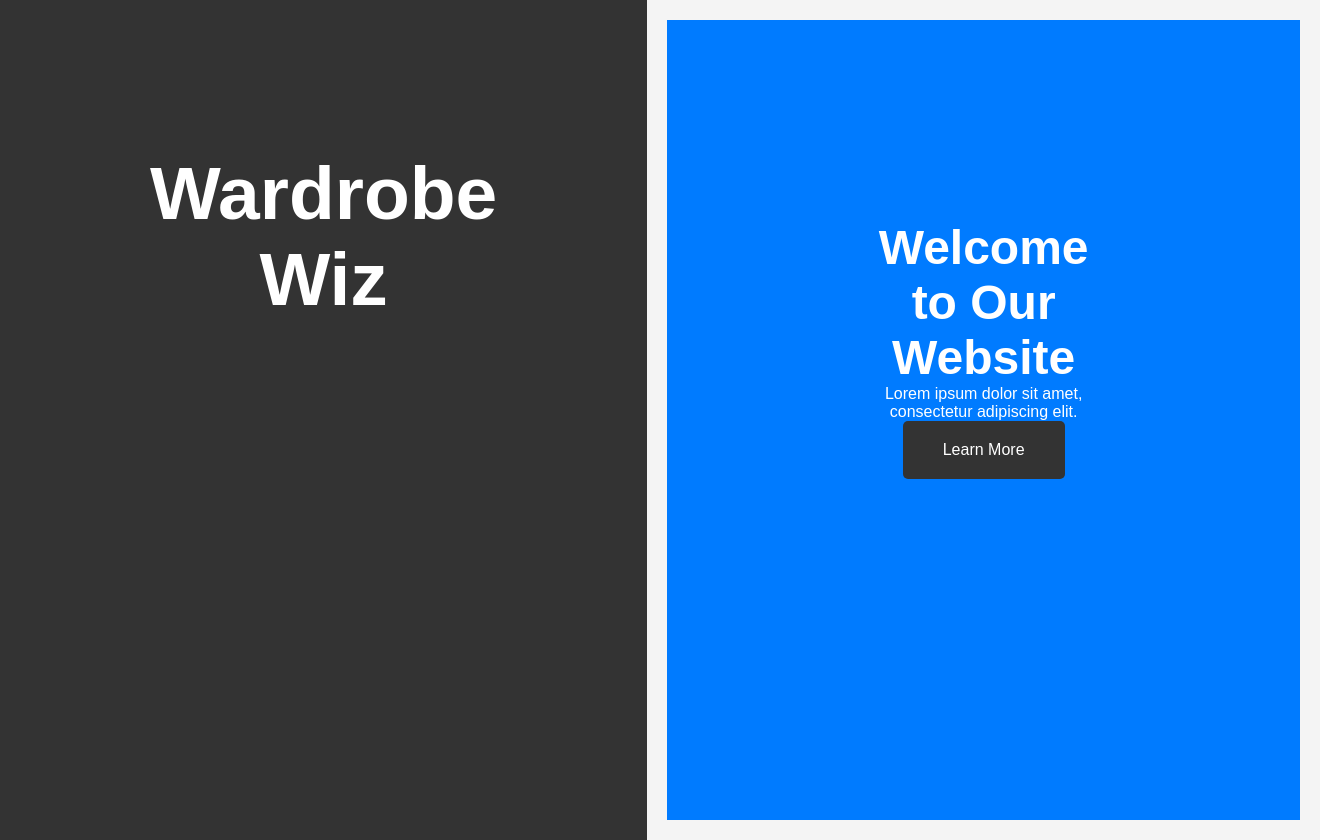
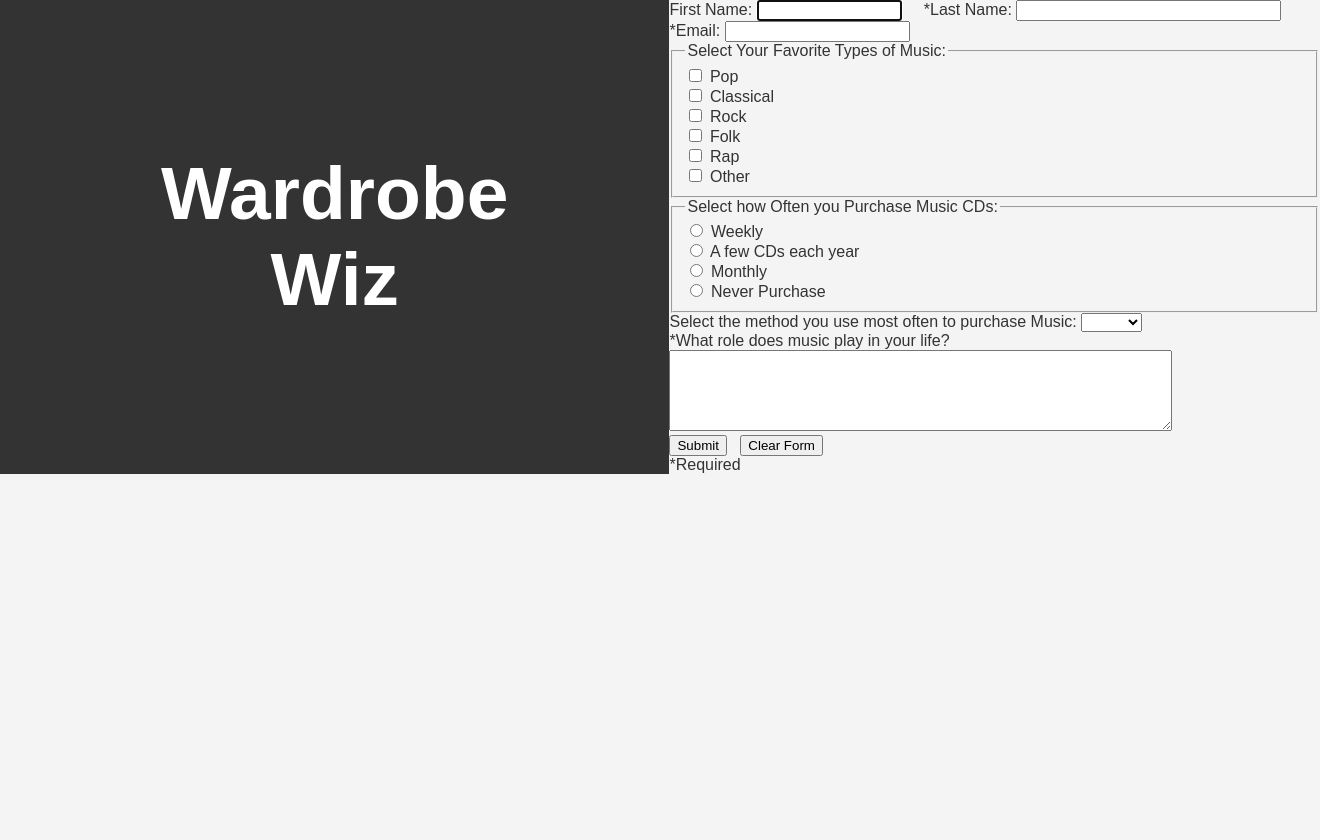
Before and after one commit to Zohaib2421/Wardrobe-Wiz, a PHP site: page /Wardrobe.html in a window 1320 px wide. After the commit the page ends 474 px from the top, so only its background shows below. Run offline with PHP 8.4, Linux system fonts and the light colour scheme.

Commit message:
Working on form
Trying to add functionality for adding new clothing to wardrobe

```diff
--- a/Wardrobe.html
+++ b/Wardrobe.html
@@ -10,14 +10,57 @@
     <header>
         <h1><b>Wardrobe Wiz</b></h1>
     </header>
-    <main>
-        <section class="hero">
-            <h2>Welcome to Our Website</h2>
-            <p>Lorem ipsum dolor sit amet, consectetur adipiscing elit.</p>
-            <a href="interactive.html" class="cta-button">Learn More</a>
-        </section>
+    <form action="" method="post">
 
-    </main>
+    <p>
+        First Name:
+        <input type="text" id="fname" name="fname" size="15" autofocus>
+        &nbsp;&nbsp;&nbsp;
+        *Last Name:
+        <input type="text" id="lname" name="lname" size="30" required>
+        &nbsp;&nbsp;&nbsp;
+        *Email:
+        <input type="text" id="email" name="email" size="20" required></p>
+
+    <fieldset>
+    <legend>Select Your Favorite Types of Music:</legend>
+    <ul style="list-style-type: none">
+       <li><input type="checkbox" name="pop" id="pop"> Pop</li>
+       <li><input type="checkbox" name="classical" id="classical"> Classical</li>
+       <li><input type="checkbox" name="rock" id="rock"> Rock</li>
+       <li><input type="checkbox" name="folk" id="folk"> Folk</li>
+       <li><input type="checkbox" name="rap" id="rap"> Rap</li>
+       <li><input type="checkbox" name="other" id="other"> Other</li>
+    </ul>
+    </fieldset>
+
+    <fieldset>
+        <legend>Select how Often you Purchase Music CDs:</legend>
+        <ul style="list-style-type: none" id="often">
+           <li><input type="radio" name="weekly" id="weekly"> Weekly</li>
+           <li><input type="radio" name="few" id="few"> A few CDs each year</li>
+           <li><input type="radio" name="monthly" id="monthly"> Monthly</li>
+           <li><input type="radio" name="never" id="never"> Never Purchase</li>
+        </ul>
+        </fieldset>
+
+    <p>Select the method you use most often to purchase Music:
+        <select name="purchasetype" id="purchase">
+          <option value="empty"> </option>
+          <option value="online">Online</option>
+          <option value="retail">Retail</option>
+          <option value="other">Other</option>
+        </select>
+    </p>
+
+    <p>*What role does music play in your life?<br>
+    <textarea name="musicuse" id="musicuse" rows="5" cols="60" maxlength="1000" required></textarea></p>
+
+    <p><input type="submit" value="Submit">
+    &nbsp;
+      <input type="reset" value="Clear Form"></p>
+    <p id="required">*Required</p>
+    </form>
     <!-- <footer>
         <p>&copy; 2023 Your Website</p>
     </footer> -->
--- a/index.php
+++ b/index.php
@@ -49,7 +49,9 @@ $conn = new mysqli($servername, $username, $password);
             </div>
             <div class="buttons">
                 <button id="generate">Generate Clothing</button>
-                <button id="add">Add to Wardrobe</button>
+                <form action="Wardrobe.html" method="post">
+                    <button type="submit" id="add">Add to Wardrobe</button>
+                </form>
             </div>
         </div>
     </main>
```
Also changed, not shown: add_todatabase.php (added).
